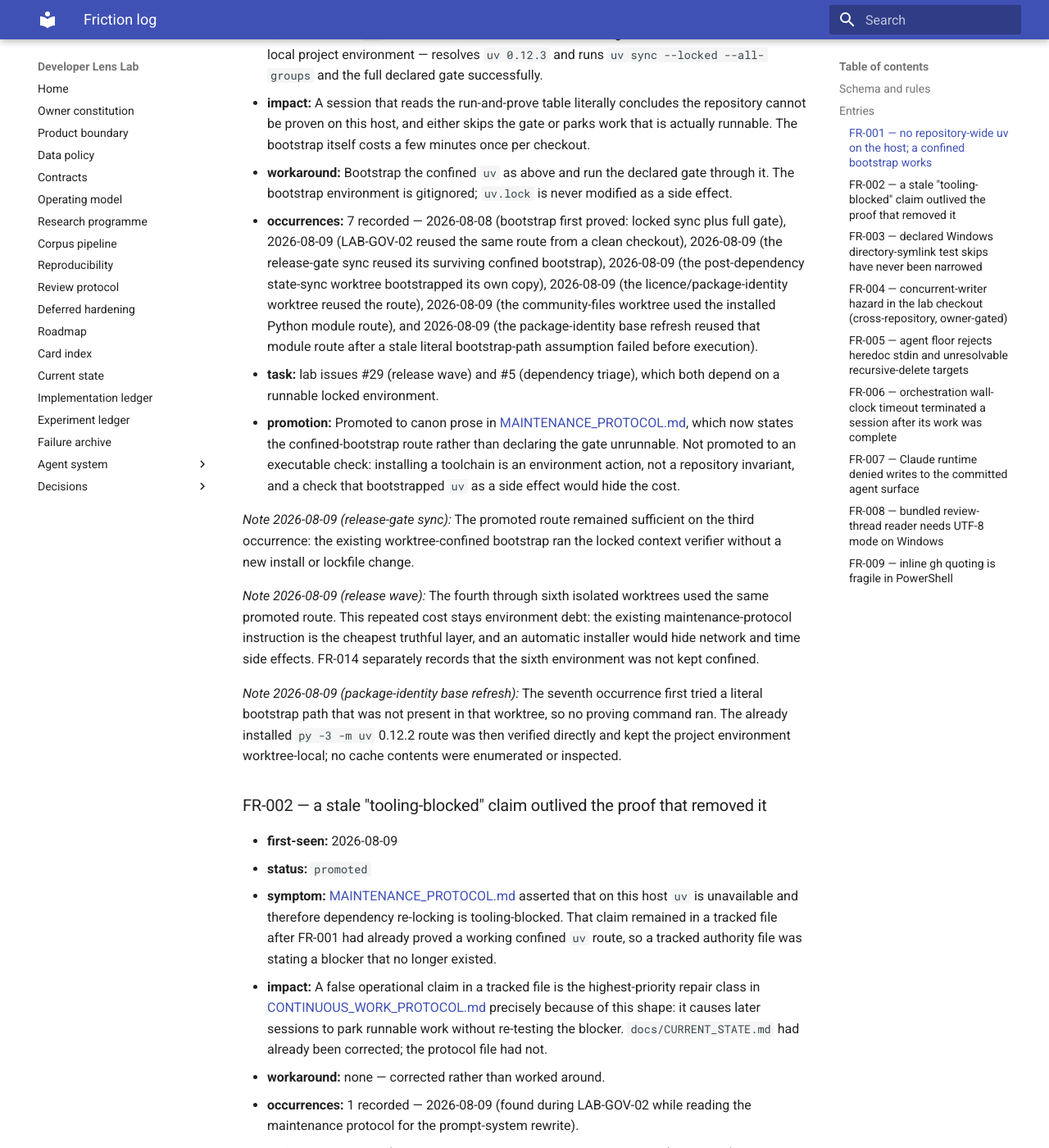
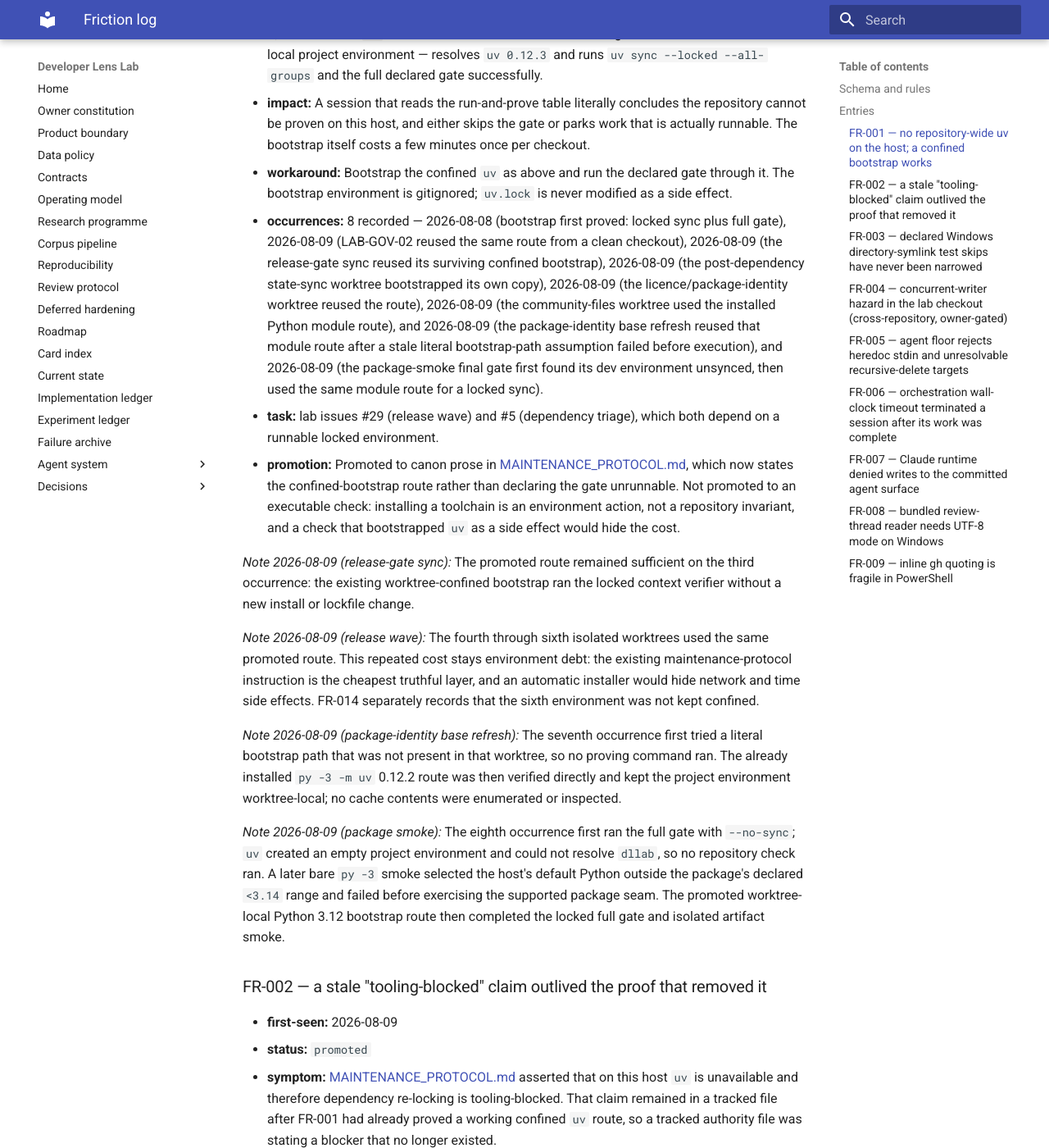
Before and after one commit to Chris0Jeky/developer-lens-lab, an MkDocs documentation site: the page built from docs/agent-system/FRICTION_LOG.md, in a window 1280 px wide and 1400 px high, scrolled down 1914 px. Shown: the whole window at 82% size. Built offline with MkDocs 1.6.1 and Material for MkDocs 9.7.7, drawn with Linux system fonts in a browser that asks for light colours.

Commit message:
test: type package smoke fallback

```diff
--- a/docs/agent-system/FRICTION_LOG.md
+++ b/docs/agent-system/FRICTION_LOG.md
@@ -68,13 +68,14 @@ Rules that bind entries:
   bootstrap itself costs a few minutes once per checkout.
 - **workaround:** Bootstrap the confined `uv` as above and run the declared gate through it. The
   bootstrap environment is gitignored; `uv.lock` is never modified as a side effect.
-- **occurrences:** 7 recorded — 2026-08-08 (bootstrap first proved: locked sync plus full gate),
+- **occurrences:** 8 recorded — 2026-08-08 (bootstrap first proved: locked sync plus full gate),
   2026-08-09 (LAB-GOV-02 reused the same route from a clean checkout), 2026-08-09 (the release-gate
   sync reused its surviving confined bootstrap), 2026-08-09 (the post-dependency state-sync
   worktree bootstrapped its own copy), 2026-08-09 (the licence/package-identity worktree reused the
   route), 2026-08-09 (the community-files worktree used the installed Python module route), and
   2026-08-09 (the package-identity base refresh reused that module route after a stale literal
-  bootstrap-path assumption failed before execution).
+  bootstrap-path assumption failed before execution), and 2026-08-09 (the package-smoke final gate
+  first found its dev environment unsynced, then used the same module route for a locked sync).
 - **task:** lab issues #29 (release wave) and #5 (dependency triage), which both depend on a
   runnable locked environment.
 - **promotion:** Promoted to canon prose in [MAINTENANCE_PROTOCOL.md](MAINTENANCE_PROTOCOL.md),
@@ -95,6 +96,12 @@ _Note 2026-08-09 (package-identity base refresh):_ The seventh occurrence first
 bootstrap path that was not present in that worktree, so no proving command ran. The already
 installed `py -3 -m uv` 0.12.2 route was then verified directly and kept the project environment
 worktree-local; no cache contents were enumerated or inspected.
+
+_Note 2026-08-09 (package smoke):_ The eighth occurrence first ran the full gate with `--no-sync`;
+`uv` created an empty project environment and could not resolve `dllab`, so no repository check ran.
+A later bare `py -3` smoke selected the host's default Python outside the package's declared
+`<3.14` range and failed before exercising the supported package seam. The promoted worktree-local
+Python 3.12 bootstrap route then completed the locked full gate and isolated artifact smoke.
 
 ### FR-002 — a stale "tooling-blocked" claim outlived the proof that removed it
 
```
Also changed, not shown: 1 other file.
